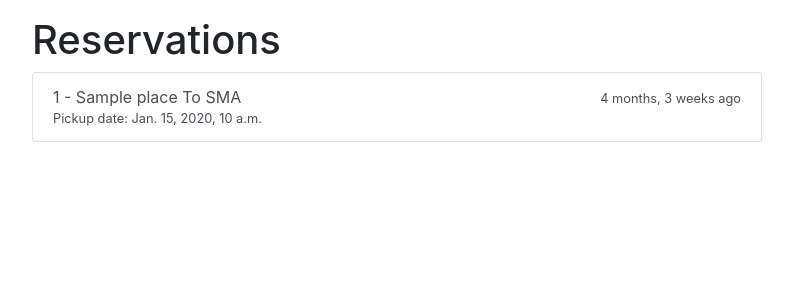
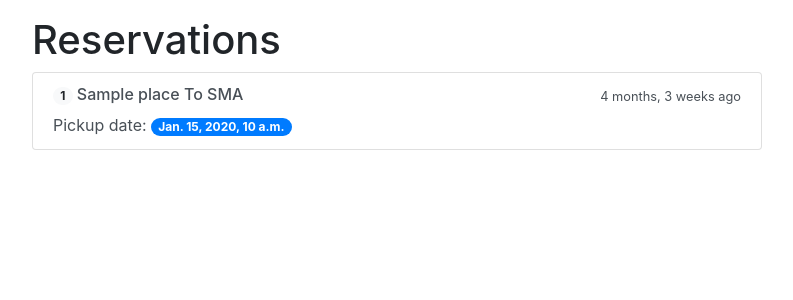
Before and after one commit to AerolinkSMA/aerolinksma, a Django app: page /shuttle/admin/ in a window 1280 px wide. Shown: the part 56-356 px from the top of the page, without its empty margins (53-846 px from the left). Run offline with Django 3.2, Linux system fonts and the light colour scheme; tables that the repository leaves empty hold one stand-in row (values such as "Sample post"); style sheets or scripts are compiled from the project's sources.

Commit message:
Improve design in reservations list and use badges

```diff
--- a/aerolinksma/templates/shuttle/admin.html
+++ b/aerolinksma/templates/shuttle/admin.html
@@ -8,22 +8,26 @@
                 <ul class="list-group">
                     {% for reservation in object_list %}
                         <a class="list-group-item list-group-item-action" href="#">
-                            <div class="d-flex w-100 justify-content-between align-items-center mb-n2">
-                                <p class="mb-1">
-                                    {{ reservation.pk }} -
+                            <div class="d-flex w-100 justify-content-between align-items-center mb-1">
+                                <h6 class="mb-1">
+                                    <span class="badge badge-light badge-pill">
+                                        {{ reservation.pk }}
+                                    </span>
                                     {{ reservation.place }}
                                     {{ reservation.get_direction_display }}
-                                </p>
+                                </h6>
                                 <small title="{{ reservation.created_at }}">
                                     {{ reservation.created_at|timesince }}
                                     ago
                                 </small>
                             </div>
 
-                            <small>
+                            <p class="mb-0">
                                 Pickup date:
-                                {{ reservation.pickup_date }}
-                            </small>
+                                <span class="badge badge-primary badge-pill">
+                                    {{ reservation.pickup_date }}
+                                </span>
+                            </p>
                         </a>
                     {% endfor %}
                 </ul>
```
